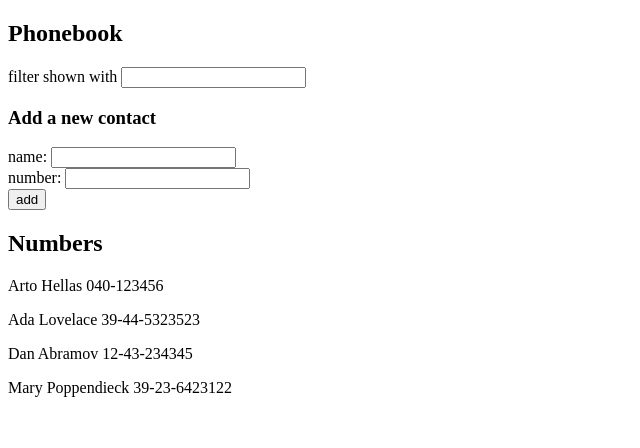
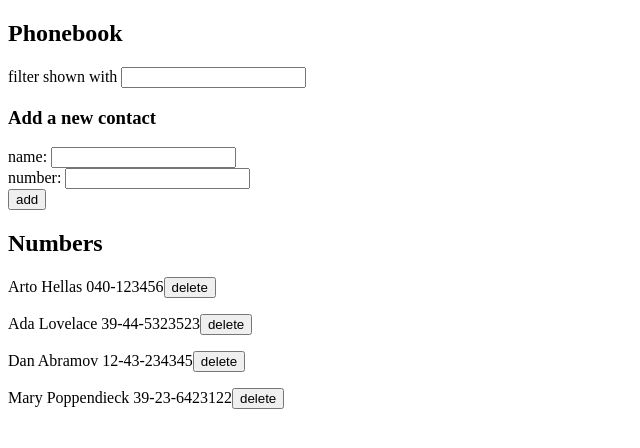
Before and after one commit to Silvia-23/fullstackopen, a React (Create React App) app in the folder part2/phonebook/: page / in a window 1280 px wide. Shown: the top 448 px of the page, without its empty margins (0-640 px from the left). Built offline with nearby package versions, Linux system fonts and the light colour scheme; data requests are answered from the project's data file.

Commit message:
Exercise 2.17 (2.16 already done)

```diff
--- a/part2/phonebook/src/App.js
+++ b/part2/phonebook/src/App.js
@@ -2,8 +2,11 @@ import React, { useEffect, useState } from 'react'
 import personsService from './services/persons'
 import AddNewPersonForm from './components/AddNewPersonsForm'
 
-const PersonEntry = ({ person }) => (
-  <p>{person.name} {person.number}</p>
+const PersonEntry = ({ person, deletePerson }) => (
+  <p>
+    {person.name} {person.number}
+    <button onClick={deletePerson}>delete</button>
+    </p>
 )
 
 const SearchFilter = ({ filter, onFilterChange }) => (
@@ -12,11 +15,15 @@ const SearchFilter = ({ filter, onFilterChange }) => (
   </div>
 )
 
-const Persons = ({ persons }) => (
-  <div>
-    {persons.map(p => <PersonEntry key={p.id} person={p}/>)}
-  </div>
-)
+const Persons = ({ persons, deletePerson }) => (
+    <div>
+      {persons.map(p =>
+        <PersonEntry
+        key={p.id}
+        person={p}
+        deletePerson={() => deletePerson(p.id)}/>)}
+    </div>
+  )
 
 const App = () => {
   const [persons, setPersons] = useState([])
@@ -53,7 +60,7 @@ const App = () => {
     }
 
     personsService
-      .create(newPerson)
+      .createPerson(newPerson)
       .then(returnedPerson => {
         console.log(returnedPerson)
         setPersons(persons.concat(returnedPerson))
@@ -77,6 +84,19 @@ const App = () => {
     setFilter(event.target.value)
   }
 
+  const deletePerson = (id) => {
+    const person = persons.find(p => p.id === id)
+
+    if(window.confirm(`Delete ${person.name}?`)) {
+      personsService
+        .deletePerson(person)
+        .then(person => {
+          console.log(person)
+          setPersons(persons.filter(p => p.id !== id))
+        })
+    }
+  }
+
   return (
     <div>
       <h2>Phonebook</h2>
@@ -90,7 +110,7 @@ const App = () => {
         onNumberChange={handleNewNumberChange}
       />
       <h2>Numbers</h2>
-      <Persons persons={shownPersons} />
+      <Persons persons={shownPersons} deletePerson={(id) => deletePerson(id)}/>
     </div>
   )
 }
--- a/part2/phonebook/src/services/persons.js
+++ b/part2/phonebook/src/services/persons.js
@@ -6,9 +6,14 @@ const getAll = () => {
     return request.then(response => response.data)
 }
 
-const create = (newPerson) => {
+const createPerson = (newPerson) => {
     const request = axios.post(baseUrl, newPerson)
     return request.then(response => response.data)
 }
 
-export default { getAll, create }
+const deletePerson = (person) => {
+    const request = axios.delete(`${baseUrl}/${person.id}`)
+    return request.then(response => response.data)
+}
+
+export default { getAll, createPerson, deletePerson }
```
